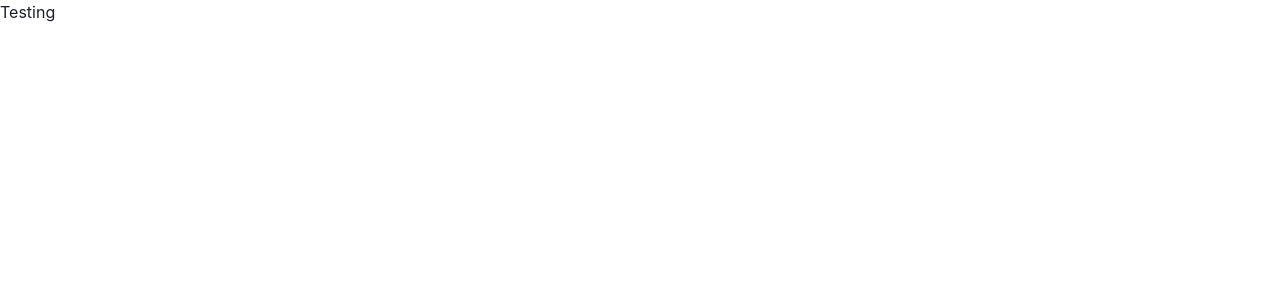
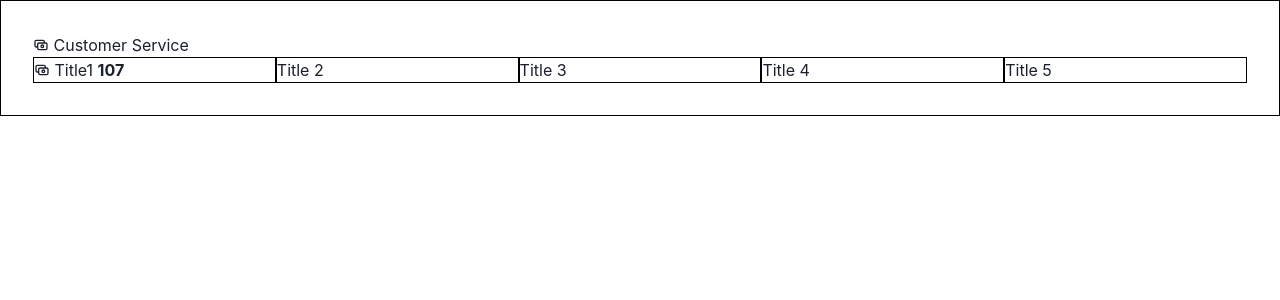
Before and after one commit to charles-afk/chakraPrac, a React (Create React App) app in the folder chakra/: page / in a window 1280 px wide. Shown: the top 300 px of the page. Built offline with nearby package versions, Linux system fonts and the light colour scheme.

Commit message:
skeleton

```diff
--- a/chakra/package.json
+++ b/chakra/package.json
@@ -16,6 +16,7 @@
     "framer-motion": "^7.2.0",
     "react": "^18.2.0",
     "react-dom": "^18.2.0",
+    "react-icons": "^4.4.0",
     "react-scripts": "5.0.1",
     "typescript": "^4.7.4",
     "web-vitals": "^2.1.4"
--- a/chakra/src/Dropdown.tsx
+++ b/chakra/src/Dropdown.tsx
@@ -1,11 +1,53 @@
 import React from 'react'
-import { Box, Text, Flex, Grid, Button, SimpleGrid } from "@chakra-ui/react"
+import { Box, Text, Flex, Center } from "@chakra-ui/react"
+import { HiOutlineCash } from 'react-icons/hi'
 
 const Dropdown = () => {
+    const service = { service: 107 }
+
     return (
         <div>
+            <Flex p={5} style={{border:'1px solid black'}} w='100%'>
+                <Box p={3} w='100%'>
                     <Flex>
-            Testing
+                        <Center>
+                            <HiOutlineCash/>&nbsp;
+                            <Text>Customer Service</Text>&nbsp;
+
+                        </Center>
+                    </Flex>
+                    <Flex w='100%'>
+                        <Box style={{border:'1px solid black'}}
+                        w='20%'>
+                            <Flex>
+                                <Center>
+                                    <HiOutlineCash/>&nbsp;
+                                    <Text>Title1</Text>&nbsp;
+                                    <Text fontWeight='bold'>
+                                        {service.service}
+                                    </Text>
+                                </Center>
+                            </Flex>
+
+                        </Box>
+                        <Box style={{border:'1px solid black'}}
+                        w='20%'>
+                            Title 2
+                        </Box>
+                        <Box style={{border:'1px solid black'}}
+                        w='20%'>
+                            Title 3
+                        </Box>
+                        <Box style={{border:'1px solid black'}}
+                        w='20%'>
+                            Title 4
+                        </Box>
+                        <Box style={{border:'1px solid black'}}
+                        w='20%'>
+                            Title 5
+                        </Box>
+                    </Flex>
+                </Box>
             </Flex>
         </div>
     )
```
Also changed, not shown: 1 other file (tests, documents, lock files or other folders). Lines whose indentation alone changed are shown as unchanged.
